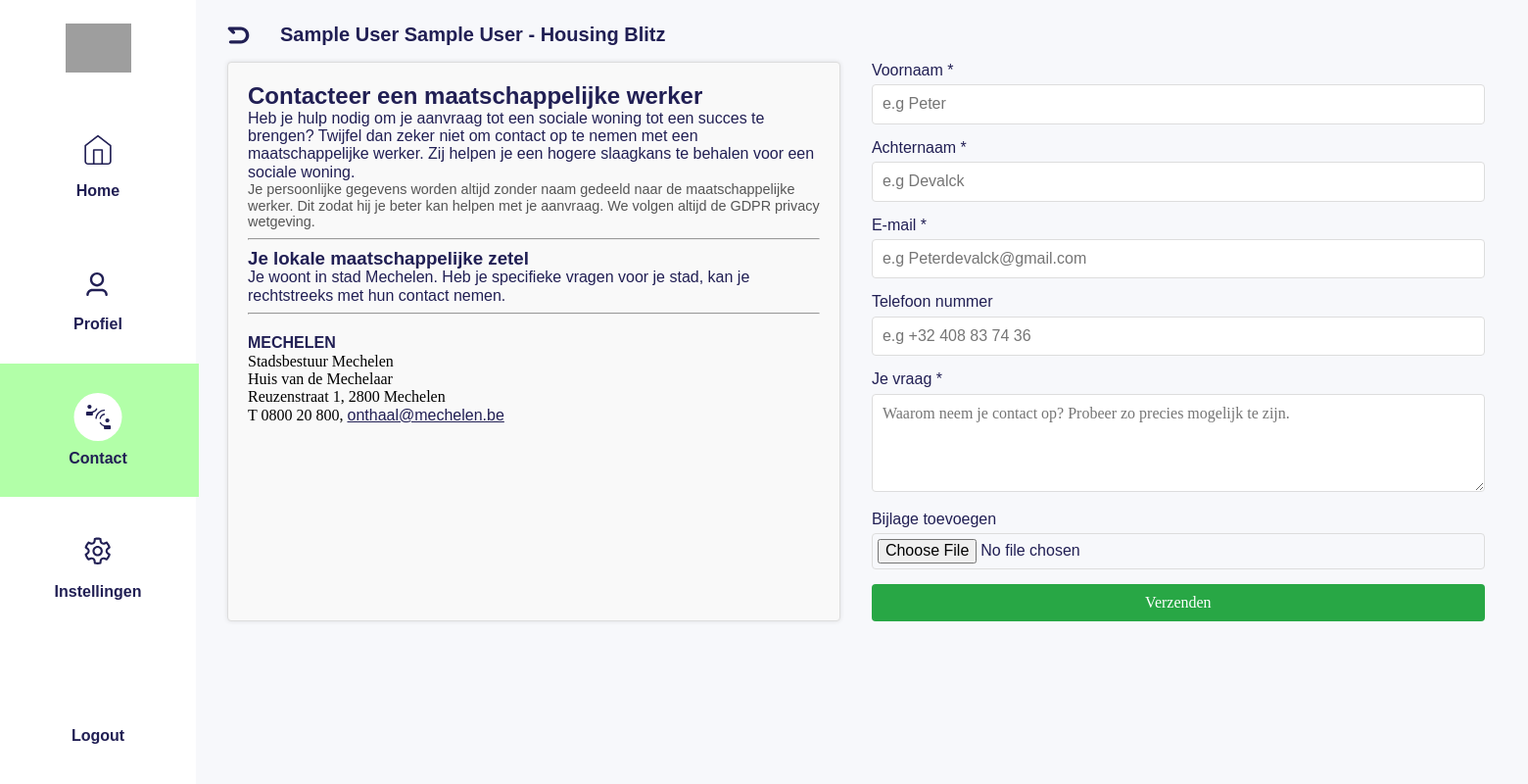
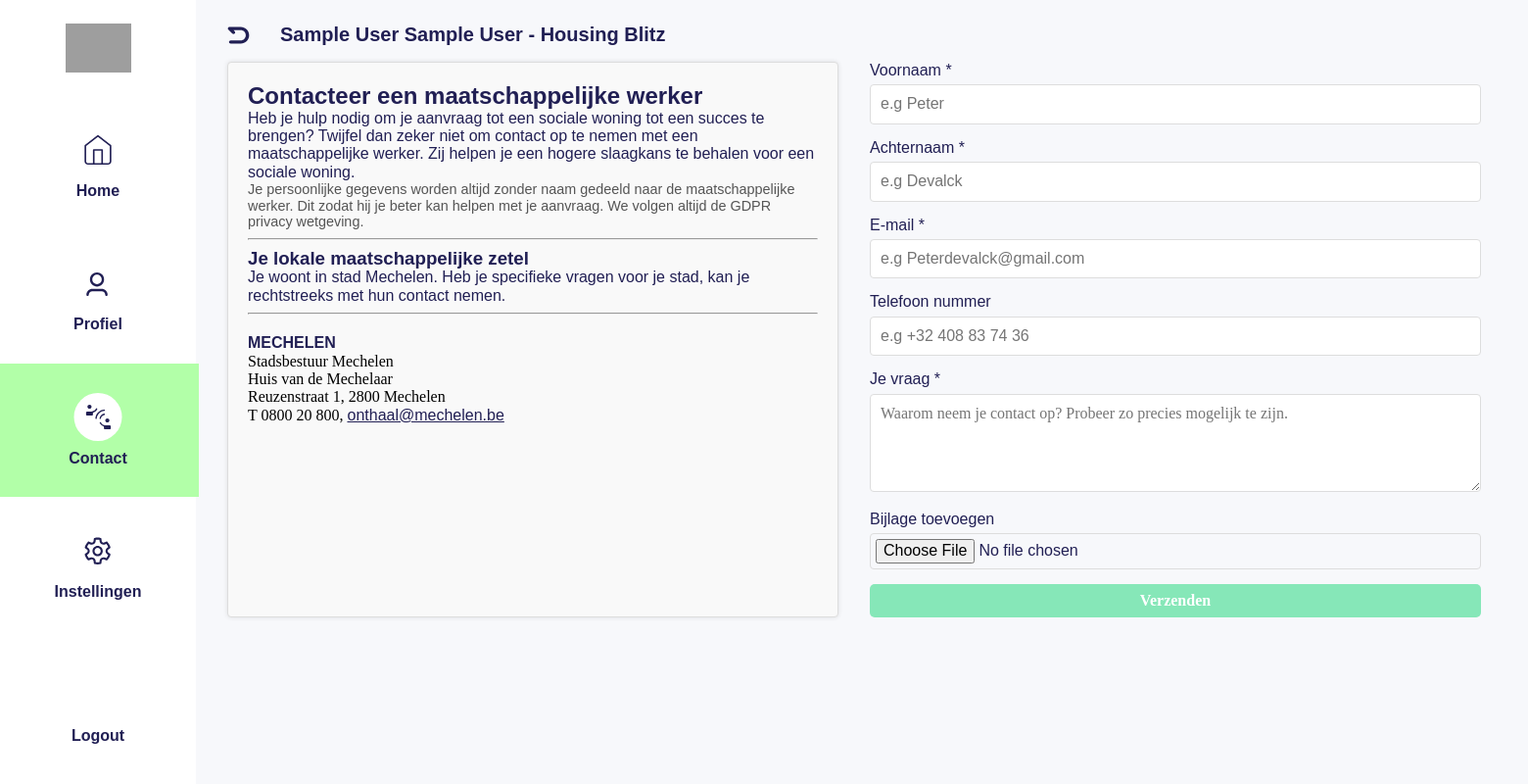
Before and after one commit to YannTGK/Housing_Blitz, a PHP site: page /contact.php in a window 1560 px wide. Shown: the whole page at 98% size. Run offline with PHP 8.4, Linux system fonts and the light colour scheme; the visitor is signed in with stand-in values (Sample User, id 1); grey boxes are pictures that could not be loaded.

Commit message:
button settings en contact

```diff
--- a/contact.php
+++ b/contact.php
@@ -90,7 +90,7 @@ if(isset($_GET['logout'])) {
                             <label for="bijlage">Bijlage toevoegen</label>
                             <input type="file" id="bijlage" name="bijlage">
                         </div>
-                        <button type="submit">Verzenden</button>
+                        <button class="button" type="submit">Verzenden</button>
                     </form>
                 </div>
             </section>
--- a/styles/contact.css
+++ b/styles/contact.css
@@ -6,6 +6,7 @@
 .content {
     display: flex;
     gap: 32px;
+    width: 1300px;
 }
 
 .contact-info, .contact-form {
```
Also changed, not shown: styles/woonsituatie.css (+0 -11 lines).
